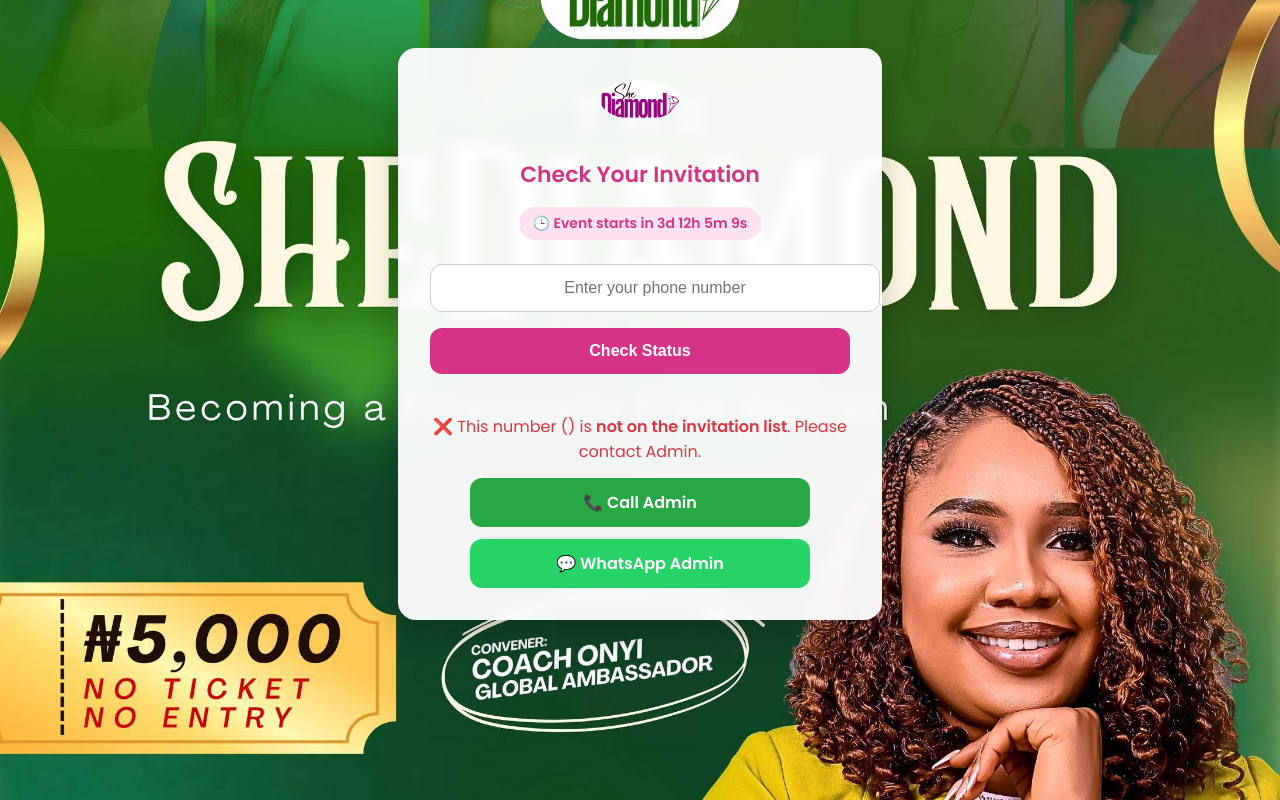
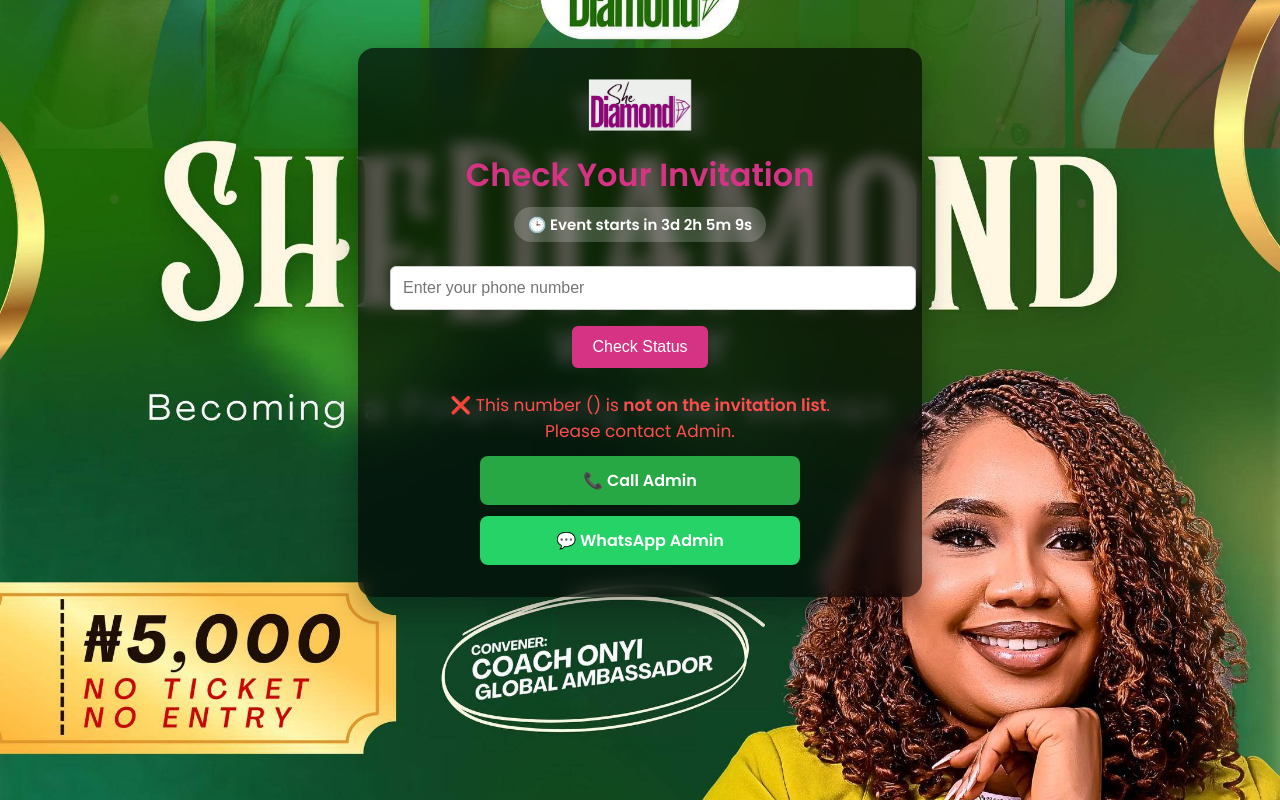
Before and after one commit to echosvile/SheDiamond-Approved-Attendance-List, a plain HTML site: page index.html in a window 1280 px wide. Both pictures are taken after a click on the button "Check Status". Drawn offline with Linux system fonts and the light colour scheme.

Commit message:
index.html

```diff
--- a/index.html
+++ b/index.html
@@ -1,3 +1,4 @@
+
 <!DOCTYPE html>
 <html lang="en">
 <head>
@@ -12,100 +13,115 @@
       font-family: 'Poppins', sans-serif;
       background: url('flyer.jpg') no-repeat center center fixed;
       background-size: cover;
+      animation: fadeIn 2s ease-in-out;
+      overflow-x: hidden;
+    }
+
+    @keyframes fadeIn {
+      from { opacity: 0; }
+      to { opacity: 1; }
     }
 
     .container, .result-container {
-      max-width: 420px;
+      max-width: 500px;
       margin: 3rem auto;
-      background: rgba(255, 255, 255, 0.95);
-      border-radius: 18px;
+      background: rgba(0, 0, 0, 0.65);
+      border-radius: 16px;
       padding: 2rem;
-      box-shadow: 0 15px 30px rgba(0, 0, 0, 0.2);
-      backdrop-filter: blur(6px);
+      box-shadow: 0 15px 30px rgba(0,0,0,0.3);
+      backdrop-filter: blur(8px);
+      -webkit-backdrop-filter: blur(8px);
       text-align: center;
+      animation: fadeIn 1s ease-in-out;
+      color: #fff;
     }
 
     .logo {
-      width: 80px;
-      margin-bottom: 1rem;
-      border-radius: 50%;
+      max-width: 100px;
+      display: block;
+      margin: 0 auto 1rem;
+      animation: pulse 6s ease-in-out infinite;
+    }
+
+    @keyframes pulse {
+      0%, 100% { transform: scale(1); opacity: 1; }
+      50% { transform: scale(1.03); opacity: 0.9; }
     }
 
     h1 {
-      font-size: 22px;
       color: #d63384;
-      margin-bottom: 1rem;
+      margin-bottom: 0.5rem;
     }
 
     #countdown, #countdown-result {
-      font-size: 14px;
-      background: #fce1f0;
-      color: #d63384;
+      font-size: 15px;
       font-weight: 600;
+      background: rgba(255, 255, 255, 0.2);
       padding: 6px 14px;
       border-radius: 20px;
       display: inline-block;
+      color: #fff;
       margin-bottom: 1.5rem;
     }
 
     input[type="text"] {
       width: 100%;
-      padding: 14px;
+      padding: 12px;
       font-size: 16px;
-      border-radius: 12px;
+      border-radius: 6px;
       border: 1px solid #ccc;
-      text-align: center;
       margin-bottom: 1rem;
     }
 
+    input[type="text"]:focus {
+      border-color: #d63384;
+      box-shadow: 0 0 8px rgba(214, 51, 132, 0.5);
+      outline: none;
+    }
+
     button {
-      width: 100%;
       background-color: #d63384;
       color: white;
       border: none;
-      padding: 14px;
+      padding: 12px 20px;
       font-size: 16px;
-      border-radius: 12px;
+      border-radius: 6px;
       cursor: pointer;
-      font-weight: 600;
-      margin-bottom: 1rem;
     }
 
     button:hover {
-      background-color: #b62c6c;
+      background-color: #b92c6a;
     }
 
     .message {
-      font-size: 16px;
+      font-size: 17px;
       margin-top: 1.5rem;
-      line-height: 1.6;
     }
 
-    .success {
-      color: #28a745;
-    }
+    .success { color: #28a745; }
+    .error { color: #ff4d4d; }
 
-    .error {
-      color: #dc3545;
+    .result-container {
+      display: none;
     }
 
     .congrats-icon {
-      font-size: 50px;
+      font-size: 60px;
       color: #d63384;
-      margin-top: 1rem;
+      animation: bounce 1.2s ease-in-out;
+    }
+
+    @keyframes bounce {
+      0%   { transform: translateY(-30px); opacity: 0; }
+      50%  { transform: translateY(5px); }
+      100% { transform: translateY(0); opacity: 1; }
     }
 
     .back-btn {
-      margin-top: 1.8rem;
+      margin-top: 2rem;
+      background: transparent;
       border: 2px solid #d63384;
-      background: transparent;
       color: #d63384;
-      padding: 10px 20px;
-      font-size: 15px;
-      border-radius: 12px;
-      width: 100%;
-      font-weight: bold;
-      cursor: pointer;
     }
 
     .back-btn:hover {
@@ -113,92 +129,120 @@
       color: white;
     }
 
-    .button-link {
-      display: block;
-      margin: 0.8rem auto 0;
-      max-width: 300px;
-      padding: 12px 20px;
+    .loader {
+      display: none;
       font-weight: bold;
-      border-radius: 12px;
-      text-decoration: none;
-      text-align: center;
-      color: white;
+      color: #b92c6a;
+      margin-top: 1rem;
+      font-size: 15px;
     }
 
-    .button-link.call {
-      background-color: #28a745;
+    .bubble {
+      position: fixed;
+      bottom: -50px;
+      width: 10px;
+      height: 10px;
+      background: #ff8ecb;
+      border-radius: 50%;
+      opacity: 0.3;
+      animation: floatUp 10s infinite linear;
     }
 
-    .button-link.chat {
-      background-color: #25D366;
+    @keyframes floatUp {
+      0% { transform: translateY(0) scale(1); opacity: 0.3; }
+      100% { transform: translateY(-120vh) scale(0.5); opacity: 0; }
     }
 
-    @media screen and (max-width: 500px) {
+    a.button-link {
+      display: block;
+      margin: 0.7rem auto 0;
+      max-width: 280px;
+      background: #25D366;
+      color: white;
+      padding: 12px 20px;
+      border-radius: 8px;
+      text-decoration: none;
+      font-weight: bold;
+    }
+
+    a.button-link.call {
+      background: #28a745;
+    }
+
+    @media screen and (max-width: 480px) {
       .container, .result-container {
-        margin: 1.2rem;
-        padding: 1.5rem;
+        margin: 1rem;
+        padding: 1.2rem;
       }
 
-      input[type="text"], button, .back-btn {
-        font-size: 15px;
-        padding: 12px;
+      input[type="text"], button {
+        font-size: 14px;
+        padding: 10px;
       }
 
-      h1 {
-        font-size: 20px;
+      .message {
+        font-size: 15px;
+      }
+
+      .logo {
+        max-width: 70px;
       }
     }
   </style>
 </head>
 <body>
 
+<script>
+  for (let i = 0; i < 20; i++) {
+    const b = document.createElement("div");
+    b.classList.add("bubble");
+    b.style.left = Math.random() * 100 + "vw";
+    b.style.width = b.style.height = 5 + Math.random() * 10 + "px";
+    b.style.animationDuration = 8 + Math.random() * 5 + "s";
+    document.body.appendChild(b);
+  }
+</script>
+
 <div class="container" id="checker-section">
-  <img src="logo.jpeg" class="logo" alt="Logo" />
+  <img src="logo.jpeg" alt="Logo" class="logo" />
   <h1>Check Your Invitation</h1>
   <div id="countdown"></div>
-  <input type="text" id="phoneInput" inputmode="numeric" placeholder="Enter your phone number" />
+  <input type="text" inputmode="numeric" id="phoneInput" placeholder="Enter your phone number" />
   <button onclick="checkInvite()">Check Status</button>
-  <div id="loader" class="message" style="display:none;">⏳ Checking...</div>
+  <div id="loader" class="loader">⏳ Checking...</div>
   <div id="message" class="message"></div>
   <div id="contact-options" style="display:none;">
     <a href="tel:+2349121542355" class="button-link call">📞 Call Admin</a>
-    <a href="https://wa.me/2348145138382?text=Hello%20Admin%20Faith%20B%2C%20please%20I%20need%20directions%20to%20the%20SheDiamond%20Event." class="button-link chat">💬 WhatsApp Admin</a>
+    <a href="https://wa.me/2348145138382?text=Hello%20Admin%20Faith%20B%2C%20please%20I%20need%20directions%20to%20the%20SheDiamond%20Event." class="button-link">💬 WhatsApp Admin</a>
   </div>
 </div>
 
-<div class="result-container container" id="result-section" style="display: none;">
-  <img src="logo.jpeg" class="logo" alt="Logo" />
+<div class="result-container container" id="result-section">
+  <img src="logo.jpeg" alt="Logo" class="logo" />
   <div id="countdown-result"></div>
   <div class="congrats-icon">🎉</div>
-  <div id="resultMessage" class="message"></div>
+  <div id="resultMessage" class="message" style="color:#fff;"></div>
   <a href="tel:+2349121542355" class="button-link call">📞 Call Admin</a>
-  <a href="https://wa.me/2348145138382?text=Hello%20Admin%20Faith%20B%2C%20I%20got%20my%20reservation%20confirmation.%20Thank%20you!" class="button-link chat">💬 WhatsApp Admin</a>
+  <a href="https://wa.me/2348145138382?text=Hello%20Admin%20Faith%20B%2C%20I%20got%20my%20reservation%20confirmation.%20Thank%20you!" class="button-link">💬 WhatsApp Admin</a>
   <button class="back-btn" onclick="goBack()">🔙 Check Another</button>
 </div>
 
 <script>
-  const countdownEl = document.getElementById("countdown");
-  const countdownResult = document.getElementById("countdown-result");
-  const eventDate = new Date("July 19, 2025 10:00:00").getTime();
-
-  setInterval(() => {
-    const now = new Date().getTime();
-    const diff = eventDate - now;
-    const d = Math.floor(diff / (1000 * 60 * 60 * 24));
-    const h = Math.floor((diff % (1000 * 60 * 60 * 24)) / (1000 * 60 * 60));
-    const m = Math.floor((diff % (1000 * 60 * 60)) / (1000 * 60));
-    const s = Math.floor((diff % (1000 * 60)) / 1000);
-    const timeText = `🕒 Event starts in ${d}d ${h}h ${m}m ${s}s`;
-    countdownEl.innerText = timeText;
-    countdownResult.innerText = timeText;
-  }, 1000);
-
   async function loadGuestList() {
     return fetch("list.json?" + Date.now())
-      .then(res => res.json())
-      .catch(() => {
-        document.getElementById("message").innerHTML = "❌ Failed to load guest list.";
+      .then(response => response.json())
+      .catch(error => {
+        document.getElementById("message").innerText = "❌ Failed to load guest list.";
+        console.error("Fetch error:", error);
       });
+  }
+
+  function goBack() {
+    document.getElementById("result-section").style.display = "none";
+    document.getElementById("checker-section").style.display = "block";
+    document.getElementById("phoneInput").value = "";
+    document.getElementById("message").innerText = "";
+    document.getElementById("contact-options").style.display = "none";
   }
 
   async function checkInvite() {
@@ -218,32 +262,51 @@
     if (data && data[input]) {
       const name = data[input];
       resultDiv.innerHTML = `
-        🎉 <strong>Congratulations ${name}!</strong><br><br>
-        You have been selected to attend <strong>SheDiamond Event</strong> on Saturday, 19th July 2025.<br><br>
-        Your reservation <strong style="color:green;">821/OI/CAE/4708</strong> has been sent to <strong>${input}</strong> via SMS.<br><br>
-        <p>Your private <strong>TICKET ID</strong> will be given to you at the reception when you present this or the <strong>SMS SENT TO YOU</strong>.</p>
-        📞 Kindly reach out to <strong>Admin Faith B.</strong> if you didn’t receive it.
+        <div style="font-size: 15px; line-height: 1.6;">
+          <strong style="font-size: 18px;">🎉 Congratulations ${name}!</strong><br><br>
+          <span style="color:#fff;">You have been selected to attend </span>
+          <strong style="color:#d63384;">The SheDiamond Event on Saturday, 19th July 2025 by 10:00AM.</strong><br><br>
+          <span style="color:#fff;">Your reservation </span>
+          <strong style="color:#238636;">821/OI/CAE/4708</strong>
+          <span style="color:#fff;"> has been sent to </span>
+          <strong style="color:#d63384;">${input}</strong>
+          <span style="color:#fff;"> via SMS.</span><br><br>
+          <p style="color:#fff; margin-top: 10px;">
+            Your private <strong>TICKET ID</strong> number will be given to you at the Reception Desk when you present this or the <strong>SMS SENT TO YOU</strong>.
+          </p>
+          <span style="color:#fff;">📞 Kindly reach out to </span>
+          <strong style="color:#d63384;">Admin Faith B.</strong>
+          <span style="color:#fff;"> if you didn’t receive it.</span>
+        </div>
       `;
       document.getElementById("checker-section").style.display = "none";
       document.getElementById("result-section").style.display = "block";
     } else {
-      messageDiv.innerHTML = `❌ This number (<strong>${input}</strong>) is <strong>not on the invitation list</strong>. Please contact Admin.`;
+      messageDiv.innerHTML = `❌ This number (<strong>${input}</strong>) is <strong>not on the invitation list</strong>.<br>Please contact Admin.`;
       messageDiv.className = "message error";
       contactOptions.style.display = "block";
     }
   }
 
-  function goBack() {
-    document.getElementById("result-section").style.display = "none";
-    document.getElementById("checker-section").style.display = "block";
-    document.getElementById("phoneInput").value = "";
-    document.getElementById("message").innerText = "";
-    document.getElementById("contact-options").style.display = "none";
-  }
-
-  document.getElementById("phoneInput").addEventListener("keyup", function (e) {
+  document.getElementById("phoneInput").addEventListener("keyup", function(e) {
     if (e.key === "Enter") checkInvite();
   });
+
+  const eventDate = new Date("July 19, 2025 00:00:00").getTime();
+  const countdownEl = document.getElementById("countdown");
+  const countdownResult = document.getElementById("countdown-result");
+
+  setInterval(() => {
+    const now = new Date().getTime();
+    const distance = eventDate - now;
+    const days = Math.floor(distance / (1000 * 60 * 60 * 24));
+    const hours = Math.floor((distance % (1000 * 60 * 60 * 24)) / (1000 * 60 * 60));
+    const minutes = Math.floor((distance % (1000 * 60 * 60)) / (1000 * 60));
+    const seconds = Math.floor((distance % (1000 * 60)) / 1000);
+    const text = `🕒 Event starts in ${days}d ${hours}h ${minutes}m ${seconds}s`;
+    countdownEl.innerText = text;
+    countdownResult.innerText = text;
+  }, 1000);
 </script>
 
 </body>
```
